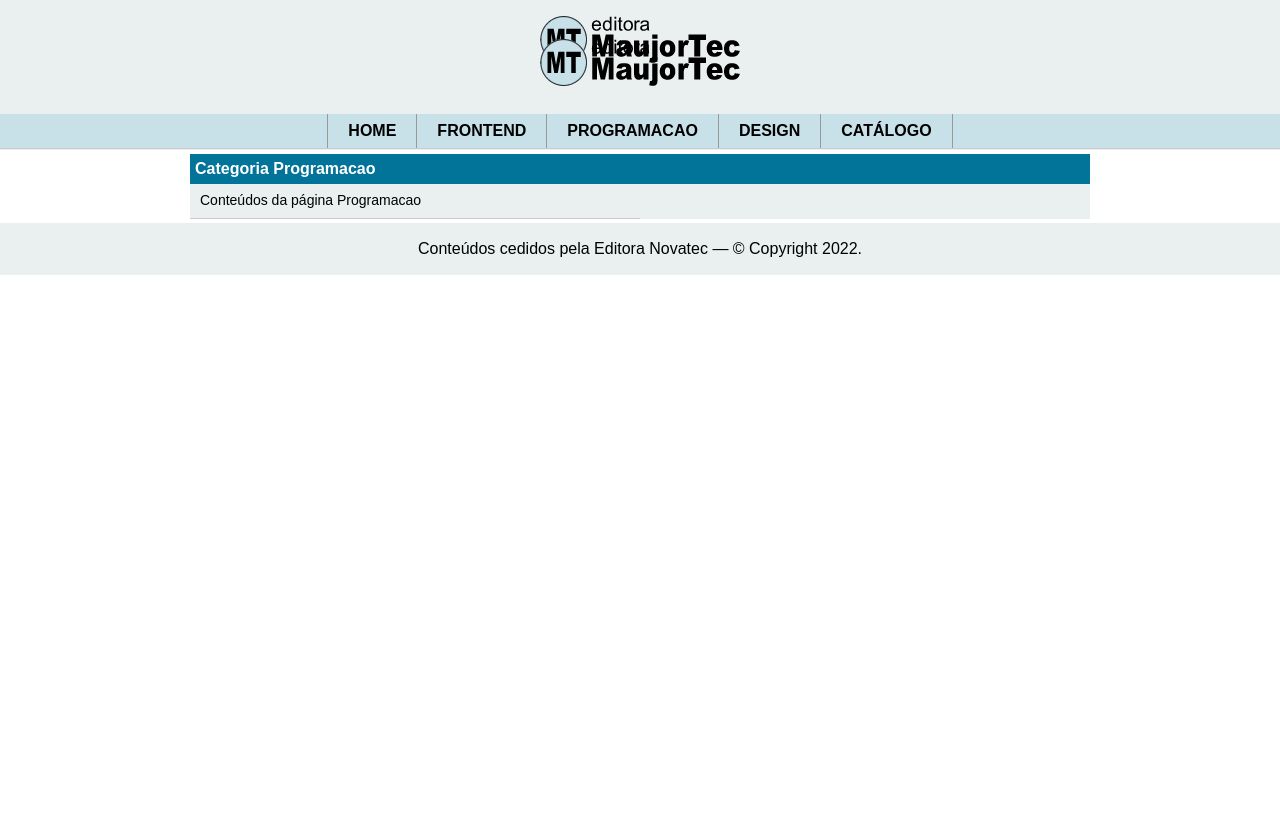
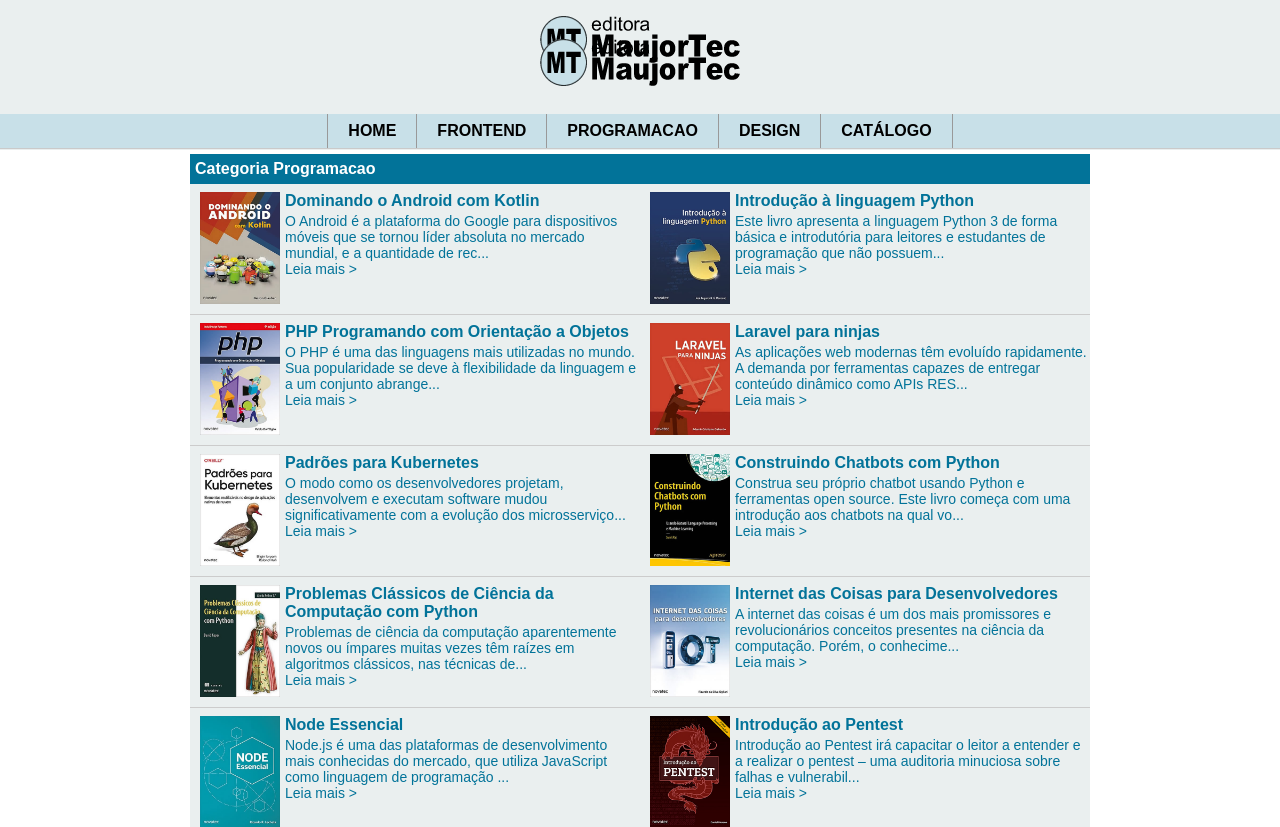
Before and after one commit to nathallye/livro-react-editora-maujortec, a React (Create React App) app: page /programacao in a window 1280 px wide. Shown: the top 827 px of the page. Before the commit the page ends 800 px from the top, so only its background shows below. Built offline with nearby package versions, Linux system fonts and the light colour scheme.

Commit message:
Renderização condicional componentes

```diff
--- a/src/components/routes/Design.js
+++ b/src/components/routes/Design.js
@@ -1,12 +1,39 @@
 import React from "react";
+import { Link } from "react-router-dom";
 
-const Design = () => {
+const Design = (props) => {
   return (
     <main className="principal">
       <h2>Categoria Design</h2>
-      <div className="card">
-        <p>Conteúdos da página Design</p>
-      </div>
+      {props.livros
+        .filter(livro => livro.categoria === "design")
+        .map(livro => (
+          <div className="card" key={livro.id}>
+            <div className="thumb">
+              <img
+                src={`/img/capas/${livro.id}.jpg`}
+                alt="Thumbnail da capa do livro."
+              />
+            </div>
+            {props.livros
+              .filter(c => c.slug === livro.slug)
+              .map(livro => (
+                <span key={livro.id}>
+                  <Link to={`/livro/${livro.slug}`}>
+                    {
+                      <div className="detalhes">
+                        <h3>{livro.titulo}</h3>
+                        <p>{livro.descricao.slice(0, 130) + "..."}</p>
+                        <p>Leia mais &gt;</p>
+                      </div>
+                    }
+                  </Link>
+                </span>
+              ))
+            }
+          </div>
+        ))
+      }
     </main>
   )
 }
--- a/src/components/routes/Frontend.js
+++ b/src/components/routes/Frontend.js
@@ -1,12 +1,39 @@
 import React from "react";
+import { Link } from "react-router-dom";
 
-const Frontend = () => {
+const Frontend = (props) => {
   return (
     <main className="principal">
       <h2>Categoria Frontend</h2>
-      <div className="card">
-        <p>Conteúdos da página Frontend</p>
-      </div>
+      {props.livros
+        .filter(livro => livro.categoria === "frontend")
+        .map(livro => (
+          <div className="card" key={livro.id}>
+            <div className="thumb">
+              <img
+                src={`/img/capas/${livro.id}.jpg`}
+                alt="Thumbnail da capa do livro."
+              />
+            </div>
+            {props.livros
+              .filter(c => c.slug === livro.slug)
+              .map(livro => (
+                <span key={livro.id}>
+                  <Link to={`/livro/${livro.slug}`}>
+                    {
+                      <div className="detalhes">
+                        <h3>{livro.titulo}</h3>
+                        <p>{livro.descricao.slice(0, 130) + "..."}</p>
+                        <p>Leia mais &gt;</p>
+                      </div>
+                    }
+                  </Link>
+                </span>
+              ))
+            }
+          </div>
+        ))
+      }
     </main>
   )
 }
--- a/src/components/routes/Programacao.js
+++ b/src/components/routes/Programacao.js
@@ -1,12 +1,39 @@
 import React from "react";
+import { Link } from "react-router-dom";
 
-const Programacao = () => {
+const Programacao = (props) => {
   return (
     <main className="principal">
       <h2>Categoria Programacao</h2>
-      <div className="card">
-        <p>Conteúdos da página Programacao</p>
-      </div>
+      {props.livros
+        .filter(livro => livro.categoria === "programacao")
+        .map(livro => (
+          <div className="card" key={livro.id}>
+            <div className="thumb">
+              <img
+                src={`/img/capas/${livro.id}.jpg`}
+                alt="Thumbnail da capa do livro."
+              />
+            </div>
+            {props.livros
+              .filter(c => c.slug === livro.slug)
+              .map(livro => (
+                <span key={livro.id}>
+                  <Link to={`/livro/${livro.slug}`}>
+                    {
+                      <div className="detalhes">
+                        <h3>{livro.titulo}</h3>
+                        <p>{livro.descricao.slice(0, 130) + "..."}</p>
+                        <p>Leia mais &gt;</p>
+                      </div>
+                    }
+                  </Link>
+                </span>
+              ))
+            }
+          </div>
+        ))
+      }
     </main>
   )
 }
```
